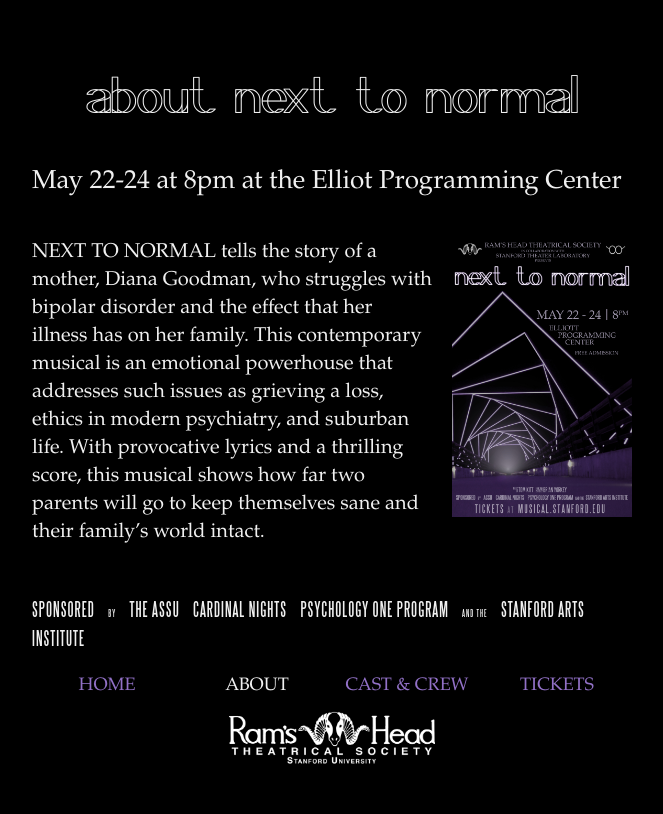
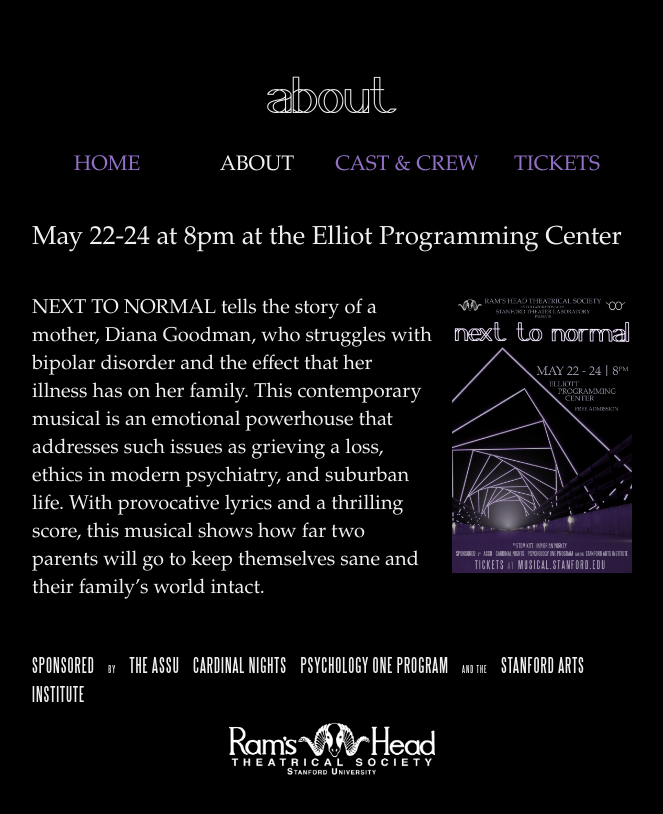
Before and after one commit to nmasharani/n2n, a plain HTML site: page about.html in a window 1280 px wide. Shown: the whole page, without its empty margins (308-971 px from the left). Drawn offline with Linux system fonts and the light colour scheme; files whose address does not match are found by name.

Commit message:
moved nav to header

```diff
--- a/about.html
+++ b/about.html
@@ -59,10 +59,10 @@
 
       .column {
         width:150px;
-        padding:10px;
         text-align:center;
         float:left;
-        font-size:18px;
+        padding-top:15px;
+        font-size:21px;
         font-family: "Palatino Linotype", "Book Antiqua", Palatino, serif;
         text-transform:uppercase;
       }
@@ -134,7 +134,14 @@
     <div class="wrapper">
     <div class="container-narrow">
       <div class="lead">
-        <h1 class="pagetitle">About next to normal</h1>
+        <h1 class="pagetitle">About</h1>
+        <div class="column"><a href="index.html">Home</a></div>
+        <div class="column">About</div>
+        <div class="column"><a href="castandcrew.html">Cast &amp; Crew</a></div>
+        <div class="column"><a href="tickets.html">Tickets</a></div>
+        <div style="clear:all;"></div>
+        <br>
+        <br>
         <br>
         <p style="font-size:26px;">May 22-24 at 8pm at the Elliot Programming Center</p>
         <br>
@@ -150,13 +157,7 @@
   </div><!-- /wrapper -->
 
     <div class="footer">
-      <div class="container-narrow">
-        <div class="column"><a href="index.html">Home</a></div>
-        <div class="column">About</div>
-        <div class="column"><a href="castandcrew.html">Cast &amp; Crew</a></div>
-        <div class="column"><a href="tickets.html">Tickets</a></div>
-      </div>
-      <div style="clear:all;"></div>
+
       <img src="ramshead.png">
     </div>
 
```
Also changed, not shown: castandcrew.html (+10 -10 lines), tickets.html (+13 -9 lines).
